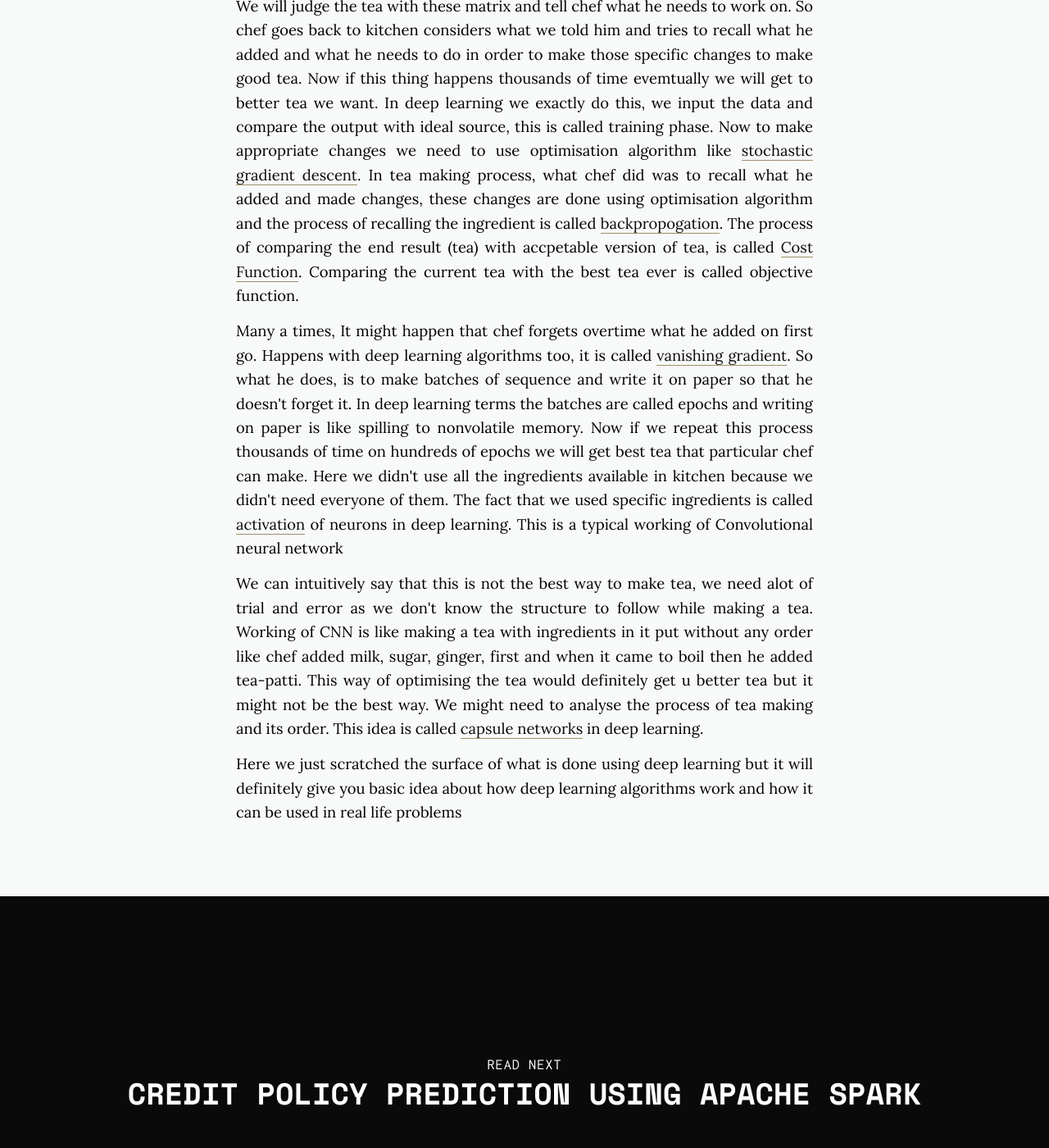
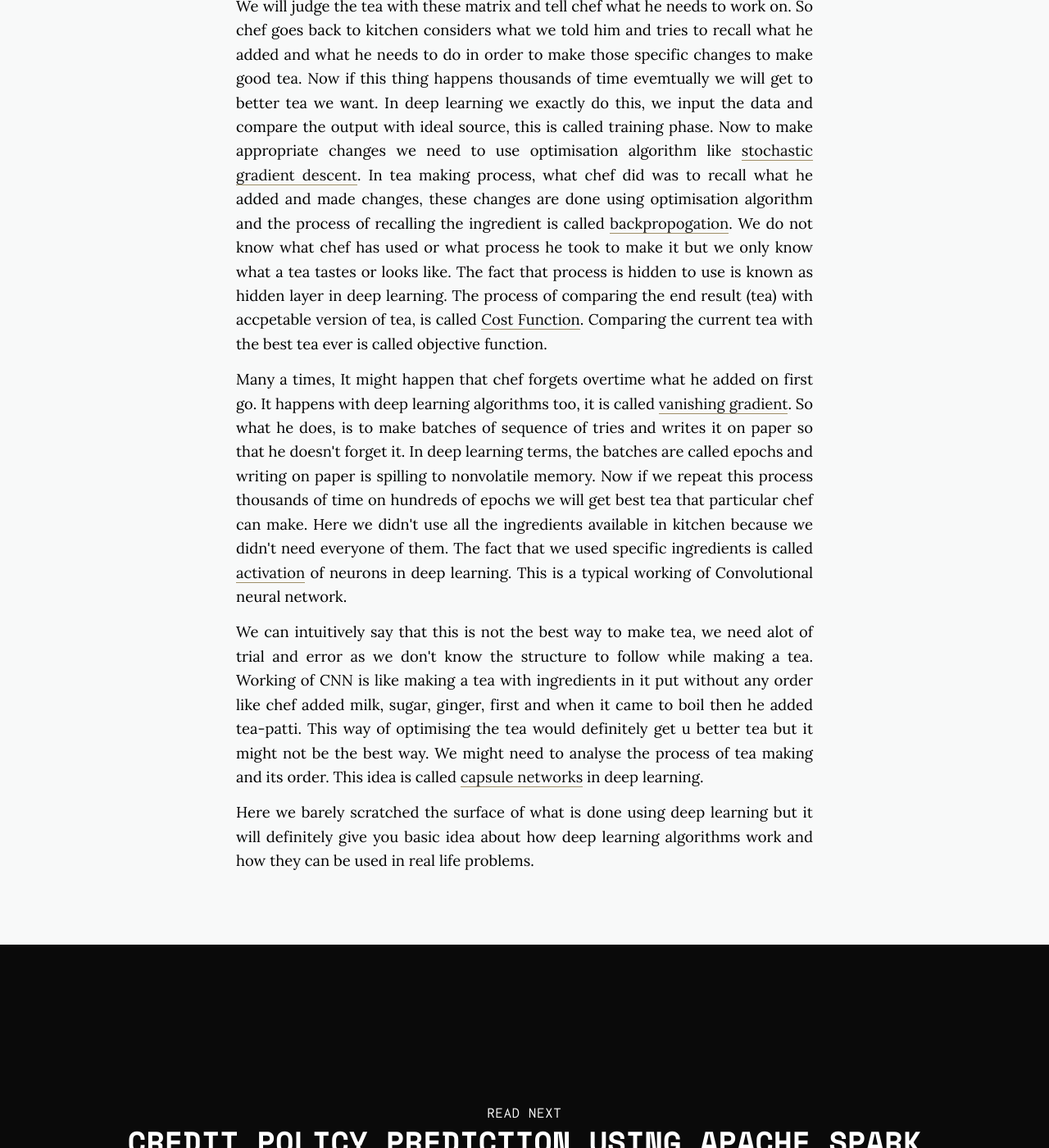
Before and after one commit to daftengineer/daftengineer.github.io, a Jekyll site: the page built from _posts/2018-07-02-deeplearning-chai.markdown, in a window 1280 px wide and 1400 px high, scrolled down 1822 px. Shown: the whole window at 82% size. Built offline with Jekyll 4.4.1, drawn with Linux system fonts in a browser that asks for light colours; nearby versions of some CDN libraries; some of the changed text lies outside the part shown.

Commit message:
Update 2018-07-02-deeplearning-chai.markdown

```diff
--- a/_posts/2018-07-02-deeplearning-chai.markdown
+++ b/_posts/2018-07-02-deeplearning-chai.markdown
@@ -30,16 +30,16 @@ image-sm:
     <li>Temperature</li>
   </ul>
  <p style="text-align:justify;">
-   We will judge the tea with these matrix and tell chef what he needs to work on. So chef goes back to kitchen considers what we told him and tries to recall what he added and what he needs to do in order to make those specific changes to make good tea. Now if this thing happens thousands of time evemtually we will get to better tea we want. In deep learning we exactly do this, we input the data and compare the output with ideal source, this is called training phase. Now to make appropriate changes we need to use optimisation algorithm like <a href="https://en.wikipedia.org/wiki/Stochastic_gradient_descent">stochastic gradient descent</a>. In tea making process, what chef did was to recall what he added and made changes, these changes are done using optimisation algorithm and the process of recalling the ingredient is called <a href="https://en.wikipedia.org/wiki/Backpropagation">backpropogation</a>. The process of comparing the end result (tea) with accpetable version of tea, is called <a href="https://en.wikipedia.org/wiki/Loss_function">Cost Function</a>. Comparing the current tea with the best tea ever is called objective function.
+   We will judge the tea with these matrix and tell chef what he needs to work on. So chef goes back to kitchen considers what we told him and tries to recall what he added and what he needs to do in order to make those specific changes to make good tea. Now if this thing happens thousands of time evemtually we will get to better tea we want. In deep learning we exactly do this, we input the data and compare the output with ideal source, this is called training phase. Now to make appropriate changes we need to use optimisation algorithm like <a href="https://en.wikipedia.org/wiki/Stochastic_gradient_descent">stochastic gradient descent</a>. In tea making process, what chef did was to recall what he added and made changes, these changes are done using optimisation algorithm and the process of recalling the ingredient is called <a href="https://en.wikipedia.org/wiki/Backpropagation">backpropogation</a>. We do not know what chef has used or what process he took to make it but we only know what a tea tastes or looks like. The fact that process is hidden to use is known as hidden layer in deep learning. The process of comparing the end result (tea) with accpetable version of tea, is called <a href="https://en.wikipedia.org/wiki/Loss_function">Cost Function</a>. Comparing the current tea with the best tea ever is called objective function.
   </p>
   <p style="text-align:justify;">
-    Many a times, It might happen that chef forgets overtime what he added on first go. Happens with deep learning algorithms too, it is called <a href="https://en.wikipedia.org/wiki/Vanishing_gradient_problem">vanishing gradient</a>. So what he does, is to make batches of sequence and write it on paper so that he doesn't forget it. In deep learning terms the batches are called epochs and writing on paper is like spilling to nonvolatile memory. Now if we repeat this process thousands of time on hundreds of epochs we will get best tea that particular chef can make. Here we didn't use all the ingredients available in kitchen because we didn't need everyone of them. The fact that we used specific ingredients is called <a href="https://en.wikipedia.org/wiki/Activation_function">activation</a> of neurons in deep learning. This is a typical working of Convolutional neural network
+    Many a times, It might happen that chef forgets overtime what he added on first go. It happens with deep learning algorithms too, it is called <a href="https://en.wikipedia.org/wiki/Vanishing_gradient_problem">vanishing gradient</a>. So what he does, is to make batches of sequence of tries and writes it on paper so that he doesn't forget it. In deep learning terms, the batches are called epochs and writing on paper is spilling to nonvolatile memory. Now if we repeat this process thousands of time on hundreds of epochs we will get best tea that particular chef can make. Here we didn't use all the ingredients available in kitchen because we didn't need everyone of them. The fact that we used specific ingredients is called <a href="https://en.wikipedia.org/wiki/Activation_function">activation</a> of neurons in deep learning. This is a typical working of Convolutional neural network.
   </p>
   <p style="text-align:justify;">
     We can intuitively say that this is not the best way to make tea, we need alot of trial and error as we don't know the structure to follow while making a tea. Working of CNN is like making a tea with ingredients in it put without any order like chef added milk, sugar, ginger, first and when it came to boil then he added tea-patti. This way of optimising the tea would definitely get u better tea but it might not be the best way. We might need to analyse the process of tea making and its order. This idea is called <a href="https://en.wikipedia.org/wiki/Capsule_neural_network">capsule networks</a> in deep learning.
   </p>
   <p style="text-align:justify;">
-    Here we just scratched the surface of what is done using deep learning but it will definitely give you basic idea about how deep learning algorithms work and how it can be used in real life problems
+    Here we barely scratched the surface of what is done using deep learning but it will definitely give you basic idea about how deep learning algorithms work and how they can be used in real life problems.
   </p>
 
 </div>
```
Also changed, not shown: other parts of _posts/2018-07-02-deeplearning-chai.markdown (+3 -3 lines).
